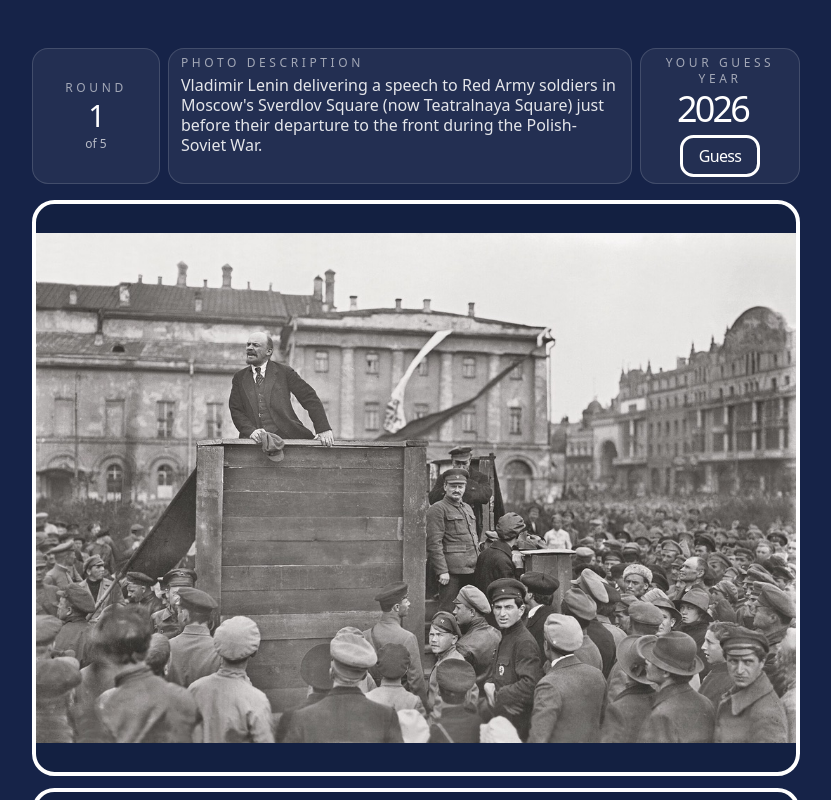
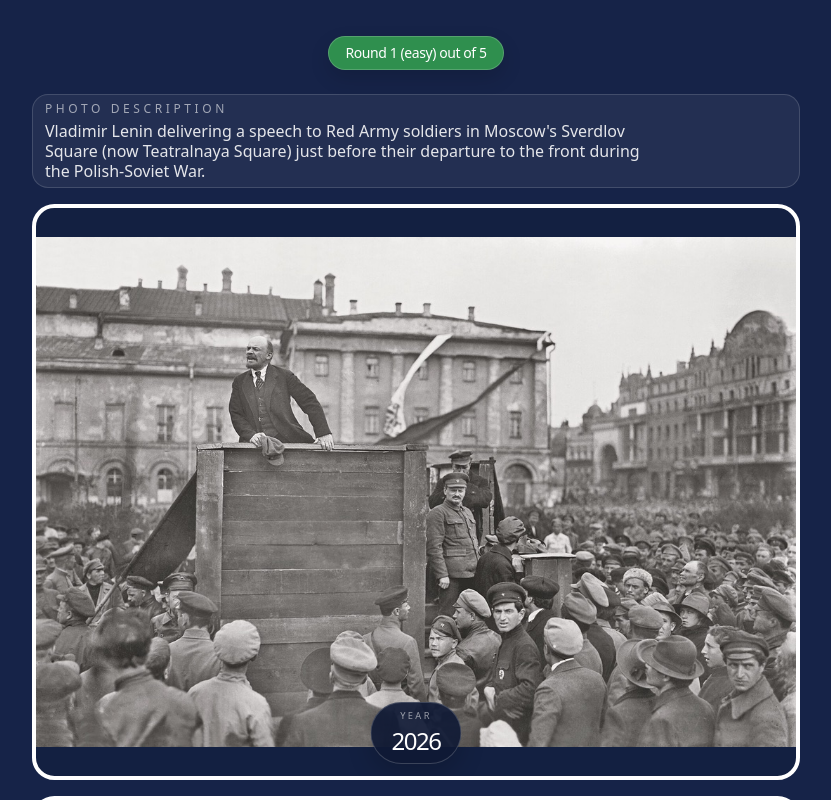
Before and after one commit to jackhlyons/timeduel, a Next.js app: page / in a window 1280 px wide. Both pictures are taken after a click on the button "Play Now". Shown: the top 800 px of the page, without its empty margins (224-1055 px from the left). Built offline with nearby package versions, Linux system fonts and the light colour scheme.

Commit message:
Round difficulty added

```diff
--- a/components/time-duel-game.tsx
+++ b/components/time-duel-game.tsx
@@ -24,6 +24,7 @@ type YearTimelineProps = {
   disabled: boolean;
   selectedYear: number;
   onChange: (year: number) => void;
+  onSubmit: () => void;
   revealedYear?: number;
 };
 
@@ -38,7 +39,6 @@ const defaultZoom = 8;
 const maximumRoundScore = 100;
 const finalScoreMultiplier = 2;
 const scoreFadeYears = 50;
-const summaryDateLabel = "July 29";
 const categories = [
   "Classic",
   "Football",
@@ -64,39 +64,19 @@ function getRoundScore(difference: number) {
   return Math.round(normalized * maximumRoundScore);
 }
 
-function getScoreEmoji(score: number) {
-  if (score == 100) {
-    return "🎯";
+function getRoundBadge(roundIndex: number) {
+  if (roundIndex <= 1) {
+    return { label: "easy", className: "bg-[#2f8f4e]" };
   }
 
-  if (score >= 92) {
-    return "👑";
+  if (roundIndex === 2) {
+    return { label: "medium", className: "bg-[#d3a72c]" };
   }
 
-  if (score >= 88) {
-    return "🏅";
-  }
-
-  if (score >= 75) {
-    return "🎉";
-  }
-
-  if (score >= 55) {
-    return "😅";
-  }
-
-  if (score >= 35) {
-    return "😬";
-  }
-
-  if (score >= 15) {
-    return "😕";
-  }
-
-  return "😵";
+  return { label: "hard", className: "bg-[#cf6f2d]" };
 }
 
-function YearTimeline({ disabled, selectedYear, onChange, revealedYear }: YearTimelineProps) {
+function YearTimeline({ disabled, selectedYear, onChange, onSubmit, revealedYear }: YearTimelineProps) {
   const viewportRef = useRef<HTMLDivElement>(null);
   const syncScrollRef = useRef(false);
   const pinchStateRef = useRef<{
@@ -261,7 +241,16 @@ function YearTimeline({ disabled, selectedYear, onChange, revealedYear }: YearTi
           <div className="pointer-events-none absolute inset-0 bg-[linear-gradient(to_bottom,transparent_23%,rgba(255,255,255,0.08)_24%,transparent_25%,transparent_73%,rgba(255,255,255,0.08)_74%,transparent_75%)]" />
           <div className="pointer-events-none absolute inset-x-0 top-1/2 h-px -translate-y-1/2 bg-white/65" />
           <div className="pointer-events-none absolute left-1/2 top-0 z-20 h-full w-px -translate-x-1/2 bg-[#f7b63d]" />
-          <div className="pointer-events-none absolute left-1/2 top-3 z-20 h-3 w-3 -translate-x-1/2 rounded-full border-2 border-white bg-[#f7b63d]" />
+          <button
+            type="button"
+            onClick={onSubmit}
+            disabled={disabled}
+            aria-label={`Guess ${selectedYear}`}
+            className={[
+              "absolute left-1/2 top-3 z-30 h-5 w-5 -translate-x-1/2 rounded-full border-2 border-white bg-[#f7b63d] transition",
+              disabled ? "cursor-default opacity-70" : "cursor-pointer hover:scale-110 active:scale-95",
+            ].join(" ")}
+          />
 
           <div
             ref={viewportRef}
@@ -285,7 +274,7 @@ function YearTimeline({ disabled, selectedYear, onChange, revealedYear }: YearTi
                   }}
                 >
                   <div className="absolute left-1/2 top-0 h-full w-px -translate-x-1/2 bg-[#39d353]" />
-                  <div className="absolute left-1/2 top-3 h-3 w-3 -translate-x-1/2 rounded-full border-2 border-white bg-[#39d353]" />
+                  <div className="absolute left-1/2 top-3 h-5 w-5 -translate-x-1/2 rounded-full border-2 border-white bg-[#39d353]" />
                 </div>
               ) : null}
 
@@ -334,15 +323,12 @@ export function TimeDuelGame() {
 
   const currentQuestion = rounds[currentRound];
   const currentGuess = guesses[currentRound];
+  const roundBadge = getRoundBadge(currentRound);
   const exactHits = guesses.filter((guess) => guess.difference === 0).length;
   const rawScore = guesses.reduce((sum, guess) => sum + guess.roundScore, 0);
   const totalScore = rawScore * finalScoreMultiplier;
   const averageScore = guesses.length > 0 ? Math.round(rawScore / guesses.length) : 0;
   const isFinished = currentRound >= totalRounds;
-  const shareLine = guesses
-    .map((guess) => `${guess.roundScore}${getScoreEmoji(guess.roundScore)}`)
-    .join(" ");
-
   function startGame() {
     setHasStarted(true);
     setCurrentRound(0);
@@ -505,61 +491,34 @@ export function TimeDuelGame() {
 
   return shell(
     <section className="flex flex-1 flex-col py-1">
+      <div className="mb-3 flex justify-center">
+        <div
+          className={[
+            "rounded-full border border-white/18 px-4 py-1.5 text-center shadow-[0_8px_20px_rgba(0,0,0,0.14)]",
+            roundBadge.className,
+          ].join(" ")}
+        >
+          <p className="text-sm font-medium tracking-[-0.03em] text-white">
+            Round {currentRound + 1} ({roundBadge.label}) out of {totalRounds}
+          </p>
+        </div>
+      </div>
+
       <div className="grid flex-1 grid-rows-[auto_auto_auto_1fr] justify-items-center gap-4 py-3">
-        <div className="grid w-full max-w-3xl items-stretch gap-2 md:grid-cols-[8rem_minmax(0,1fr)_10rem]">
-          <div className="flex h-full flex-col justify-center rounded-[1rem] border border-white/14 bg-white/6 px-3 py-1.5 text-center">
-            <p className="text-xs uppercase tracking-[0.3em] text-white/58">Round</p>
-            <p className="mt-0.5 text-3xl font-medium tracking-[-0.06em] text-white">
-              {currentRound + 1}
-            </p>
-            <p className="mt-0.5 text-xs text-white/68">of {totalRounds}</p>
-          </div>
-
-          <div className="min-w-0 rounded-[1rem] border border-white/14 bg-white/6 px-3 py-1.5 text-left">
+        <div className="w-full max-w-3xl">
+          <div className="relative min-w-0 rounded-[1rem] border border-white/14 bg-white/6 px-3 py-1.5 text-left">
             <p className="text-xs uppercase tracking-[0.3em] text-white/58">
               {currentGuess ? "Your result" : "Photo description"}
             </p>
-            <p className="mt-1 break-words text-base leading-5 text-white/88">
+            <p className="mt-1 break-words pr-32 text-base leading-5 text-white/88">
               {currentGuess
                 ? currentGuess.difference === 0
                   ? `Exact hit. ${currentGuess.roundScore} points.`
                   : `${currentGuess.selectedYear < currentQuestion.correctAnswer ? "Too early" : "Too late"} by ${currentGuess.difference} year${currentGuess.difference === 1 ? "" : "s"}. ${currentGuess.roundScore} points. The correct year was ${currentQuestion.correctAnswer}.`
                 : currentQuestion.photoCaption ?? currentQuestion.alt}
             </p>
-          </div>
-
-          <div className="flex h-full flex-col justify-center rounded-[1rem] border border-white/14 bg-white/6 px-3 py-1.5 text-center">
-            <p className="text-xs uppercase tracking-[0.3em] text-white/58">Your guess year</p>
-            <div className="mt-0.5 flex justify-center">
-              <input
-                type="number"
-                inputMode="numeric"
-                min={minimumYear}
-                max={maximumYear}
-                step={1}
-                value={currentGuess?.selectedYear ?? selectedYear}
-                onChange={(event) => {
-                  const nextValue = event.target.value;
-
-                  if (nextValue.trim() === "") {
-                    return;
-                  }
-
-                  const parsedYear = Number.parseInt(nextValue, 10);
-
-                  if (Number.isNaN(parsedYear)) {
-                    return;
-                  }
-
-                  setSelectedYear(clamp(parsedYear, minimumYear, maximumYear));
-                }}
-                disabled={Boolean(currentGuess)}
-                aria-label="Type an exact year"
-                className="w-24 border-0 bg-transparent text-center text-3xl font-medium tracking-[-0.08em] text-white outline-none sm:text-4xl disabled:cursor-default"
-              />
-            </div>
-            <div className="mt-1.5 flex justify-center">
-              {currentGuess ? (
+            {currentGuess ? (
+              <div className="absolute right-3 top-1/2 -translate-y-1/2">
                 <button
                   type="button"
                   onClick={advanceRound}
@@ -567,16 +526,8 @@ export function TimeDuelGame() {
                 >
                   {currentRound === totalRounds - 1 ? "See Results" : "Next Round"}
                 </button>
-              ) : (
-                <button
-                  type="button"
-                  onClick={handleGuess}
-                  className="rounded-[0.85rem] border-[3px] border-white px-4 py-1.5 text-lg font-medium tracking-[-0.04em] text-white transition hover:bg-white/6"
-                >
-                  Guess
-                </button>
-              )}
-            </div>
+              </div>
+            ) : null}
           </div>
         </div>
 
@@ -590,33 +541,26 @@ export function TimeDuelGame() {
               sizes="(max-width: 1024px) 100vw, 900px"
               className="object-contain"
             />
+            <div className="pointer-events-none absolute bottom-3 left-1/2 z-20 -translate-x-1/2 rounded-full border border-white/18 bg-[#101a35]/92 px-5 py-1.5 text-center shadow-[0_10px_24px_rgba(0,0,0,0.18)]">
+              <p className="text-[0.58rem] uppercase tracking-[0.26em] text-white/55">Year</p>
+              <p className="mt-0.5 text-2xl font-medium tracking-[-0.06em] text-white">
+                {currentGuess?.selectedYear ?? selectedYear}
+              </p>
+            </div>
           </div>
 
-          <div className="mt-3">
+          <div className="mt-4">
             <YearTimeline
               disabled={Boolean(currentGuess)}
               selectedYear={currentGuess?.selectedYear ?? selectedYear}
               onChange={setSelectedYear}
+              onSubmit={handleGuess}
               revealedYear={currentGuess ? currentQuestion.correctAnswer : undefined}
             />
           </div>
         </div>
 
-        <div className="flex min-h-[5rem] w-full max-w-3xl flex-col items-center justify-start">
-          {currentGuess ? (
-            <div className="w-full max-w-2xl text-center">
-              {/*
-              <div className="mt-4 rounded-[1.2rem] border border-white/14 bg-white/6 px-4 py-3 text-left">
-                <p className="text-sm text-white/88">timeduel.io {summaryDateLabel}</p>
-                <p className="mt-2 text-base text-white sm:text-lg">
-                  {shareLine}
-                </p>
-                <p className="mt-2 text-sm text-white/72">Final score: {totalScore}</p>
-              </div>
-              */}
-            </div>
-          ) : null}
-        </div>
+        <div className="min-h-[1rem] w-full max-w-3xl" />
 
         <div className="min-h-[2.5rem] w-full max-w-3xl">
           {currentGuess && currentQuestion.photoCredit ? (
```
